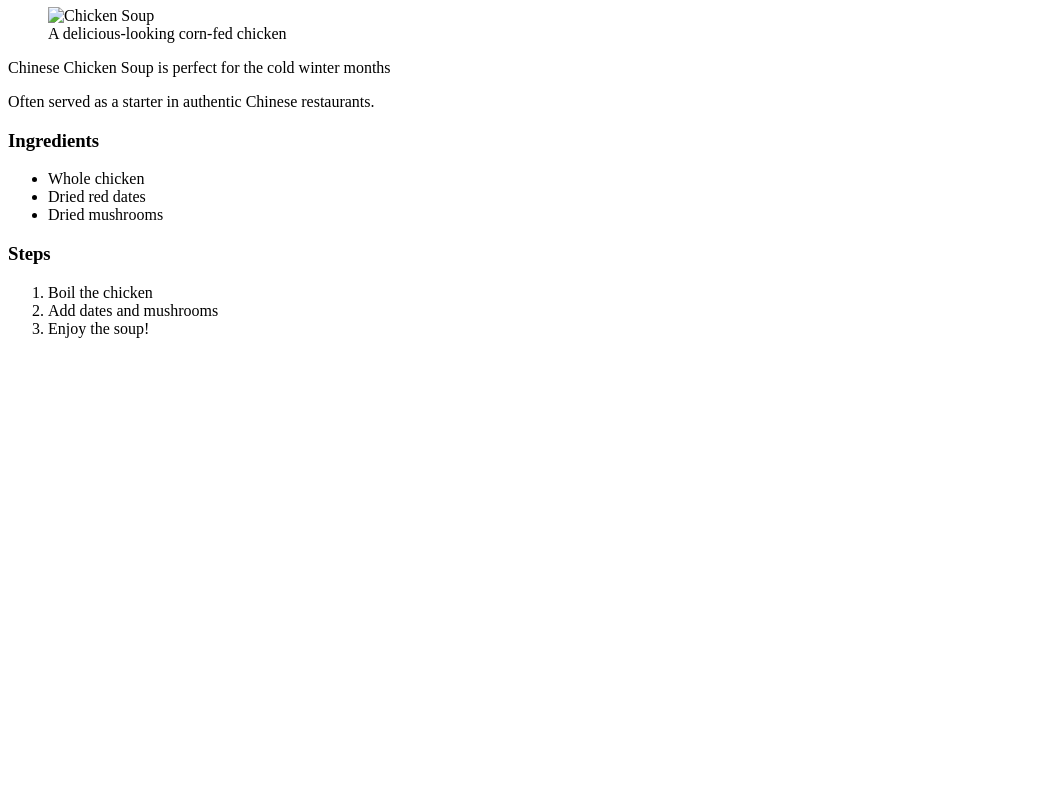
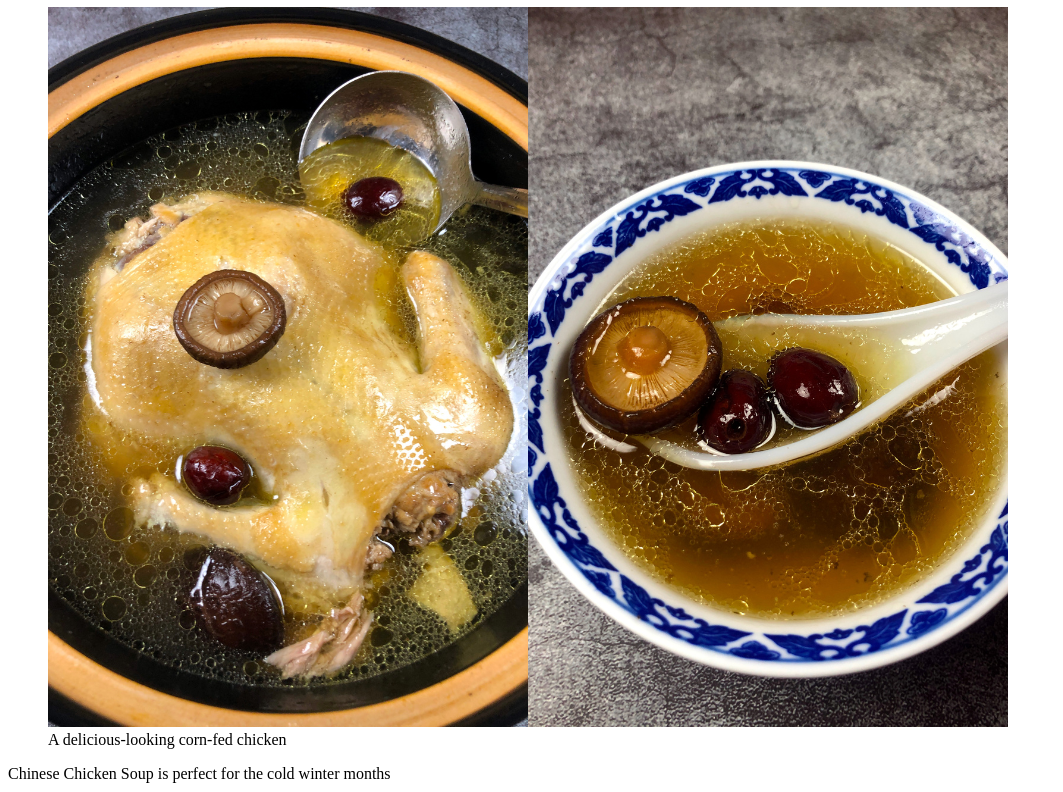
Before and after one commit to errantpianist/odin-recipes, a plain HTML site: page recipes/chickenSoup.html in a window 1280 px wide. Shown: the part 73-865 px from the top of the page, without its empty margins (0-1063 px from the left). Before the commit the page ends 800 px from the top, so only its background shows below. Drawn offline with Linux system fonts and the light colour scheme.

Commit message:
fix image

```diff
--- a/recipes/chickenSoup.html
+++ b/recipes/chickenSoup.html
@@ -9,7 +9,7 @@
 <body>
     <h1>Chicken Soup</h1>
     <figure>
-        <img src="./recipes/images/chickenSoup.png" alt="Chicken Soup">
+        <img src="./images/chickenSoup.png" alt="Chicken Soup">
         <figcaption>A delicious-looking corn-fed chicken</figcaption>
     </figure>
     <p>Chinese Chicken Soup is perfect for the cold winter months</p>
```
